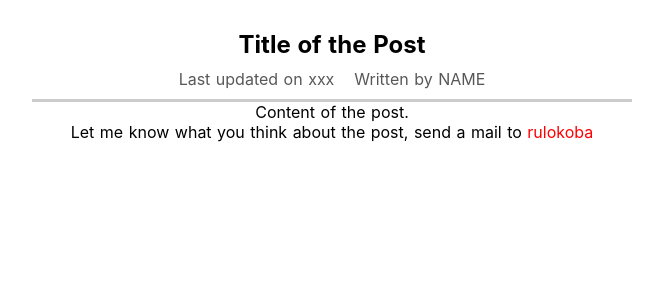
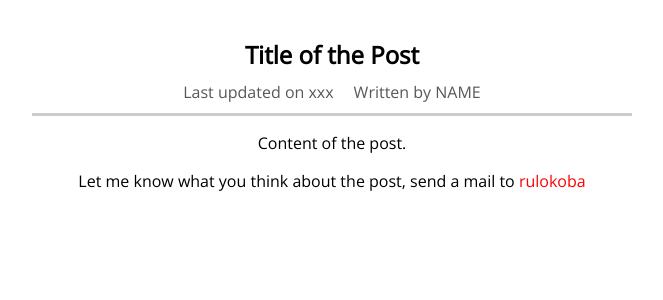
Before and after one commit to tsu-nera/nuxtjs-vuejs-on-steroids-study, a Nuxt app: page /posts/1 in a window 1280 px wide. Shown: the top 300 px of the page, without its empty margins (308-971 px from the left). Built offline with nearby package versions, Linux system fonts and the light colour scheme.

Commit message:
add font

```diff
--- a/layouts/default.vue
+++ b/layouts/default.vue
@@ -6,50 +6,6 @@
 
 <style>
 html {
-  font-family: 'Source Sans Pro', -apple-system, BlinkMacSystemFont, 'Segoe UI',
-    Roboto, 'Helvetica Neue', Arial, sans-serif;
-  font-size: 16px;
-  word-spacing: 1px;
-  -ms-text-size-adjust: 100%;
-  -webkit-text-size-adjust: 100%;
-  -moz-osx-font-smoothing: grayscale;
-  -webkit-font-smoothing: antialiased;
-  box-sizing: border-box;
-}
-
-*,
-*:before,
-*:after {
-  box-sizing: border-box;
-  margin: 0;
-}
-
-.button--green {
-  display: inline-block;
-  border-radius: 4px;
-  border: 1px solid #3b8070;
-  color: #3b8070;
-  text-decoration: none;
-  padding: 10px 30px;
-}
-
-.button--green:hover {
-  color: #fff;
-  background-color: #3b8070;
-}
-
-.button--grey {
-  display: inline-block;
-  border-radius: 4px;
-  border: 1px solid #35495e;
-  color: #35495e;
-  text-decoration: none;
-  padding: 10px 30px;
-  margin-left: 15px;
-}
-
-.button--grey:hover {
-  color: #fff;
-  background-color: #35495e;
+  font-family: 'Open Sans', sans-serif;
 }
 </style>
--- a/nuxt.config.js
+++ b/nuxt.config.js
@@ -14,7 +14,8 @@
       { hid: 'description', name: 'description', content: pkg.description }
     ],
     link: [
-      { rel: 'icon', type: 'image/x-icon', href: '/favicon.ico' }
+      { rel: 'icon', type: 'image/x-icon', href: '/favicon.ico' },
+      { rel: 'stylesheet', href: 'https://fonts.googleapis.com/css?family=Open+Sans' }
     ]
   },
 
```
